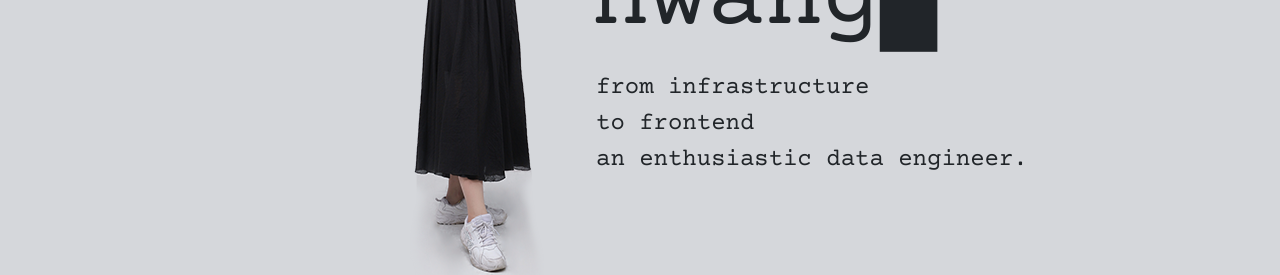
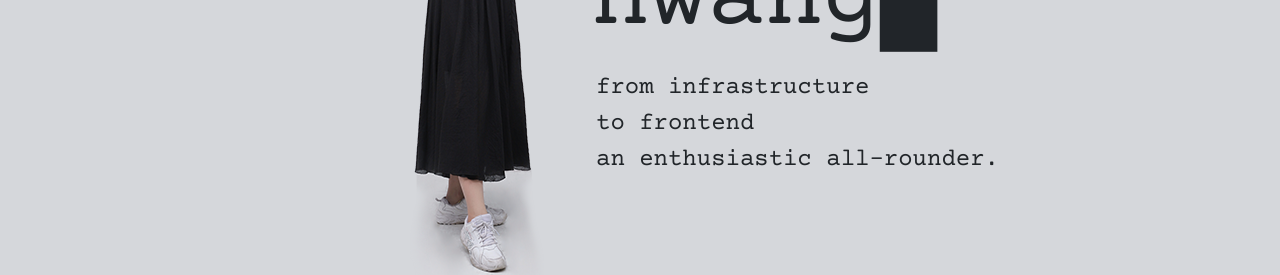
Before and after one commit to highsummer/yoonha-web, a Next.js app: page / in a window 1280 px wide. Shown: the part 287-562 px from the top of the page. Built offline with nearby package versions, Linux system fonts and the light colour scheme.

Commit message:
Change data engineer title

```diff
--- a/pages/index.tsx
+++ b/pages/index.tsx
@@ -81,9 +81,9 @@ const Index: React.FunctionComponent = (props) => {
             <div className={"position-absolute"} style={{ width: "14.125rem", left: "-2.5rem", top: "14rem" }}>
               <div className={"ml-1 mt-4 text-name"} style={{ fontSize: "1rem" }}>
                 from infrastructure <br/>
-                to frontend <br/>
+                to frontend, <br/>
                 an enthusiastic <br/>
-                data engineer.
+                all-rounder.
               </div>
             </div>
           </Col>
@@ -105,7 +105,7 @@ const Index: React.FunctionComponent = (props) => {
                 from infrastructure <br/>
                 to frontend <br/>
                 an enthusiastic <br className={"d-lg-none"}/>
-                data engineer.
+                all-rounder.
               </div>
             </div>
           </Col>
```
